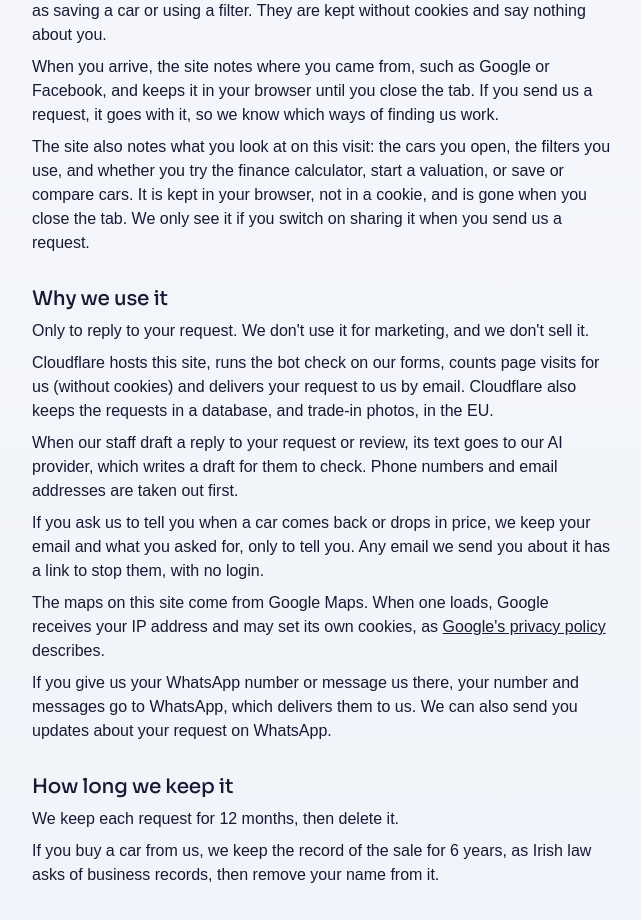
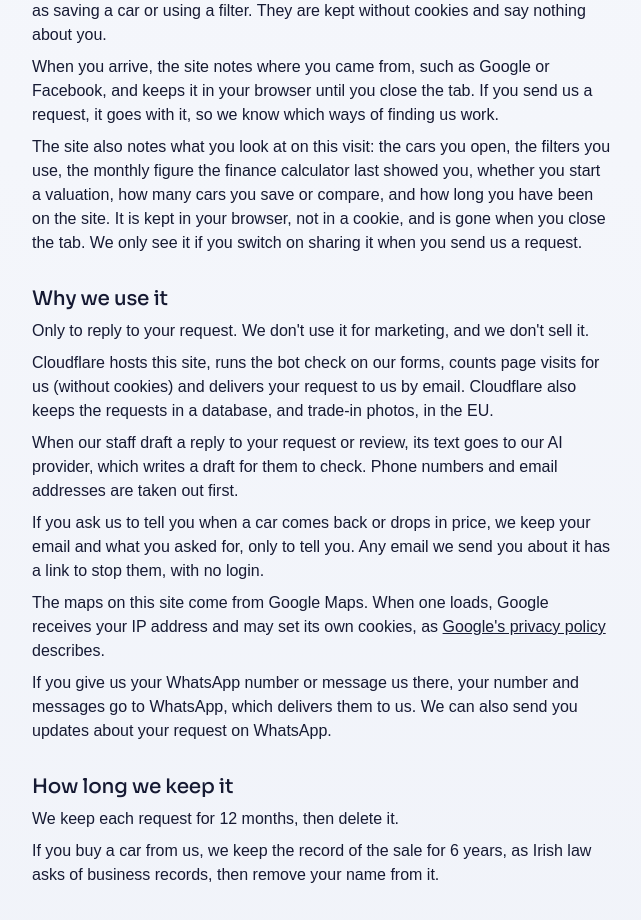
Before and after one commit to CristianGaudino/checkwork-demo, a Next.js app: page /privacy in a window 1280 px wide. Shown: the part 840-1760 px from the top of the page, without its empty margins (0-641 px from the left). Built offline with nearby package versions, Linux system fonts and the light colour scheme; no server answers; a web font is replaced by a local one.

Commit message:
Privacy page: the visit note also holds the finance monthly figure and how long the visit has lasted
Co-Authored-By: Claude Opus 5.5 <noreply@anthropic.com>

```diff
--- a/src/app/privacy/page.tsx
+++ b/src/app/privacy/page.tsx
@@ -56,9 +56,9 @@ export default function PrivacyPage() {
           If you send us a request, it goes with it, so we know which ways of finding us work.
         </p>
         <p>
-          The site also notes what you look at on this visit: the cars you open, the filters you use, and whether you try the finance calculator,
-          start a valuation, or save or compare cars. It is kept in your browser, not in a cookie, and is gone when you close the tab. We only see it
-          if you switch on sharing it when you send us a request.
+          The site also notes what you look at on this visit: the cars you open, the filters you use, the monthly figure the finance calculator last
+          showed you, whether you start a valuation, how many cars you save or compare, and how long you have been on the site. It is kept in your
+          browser, not in a cookie, and is gone when you close the tab. We only see it if you switch on sharing it when you send us a request.
         </p>
       </InfoSection>
       <InfoSection title="Why we use it">
```
